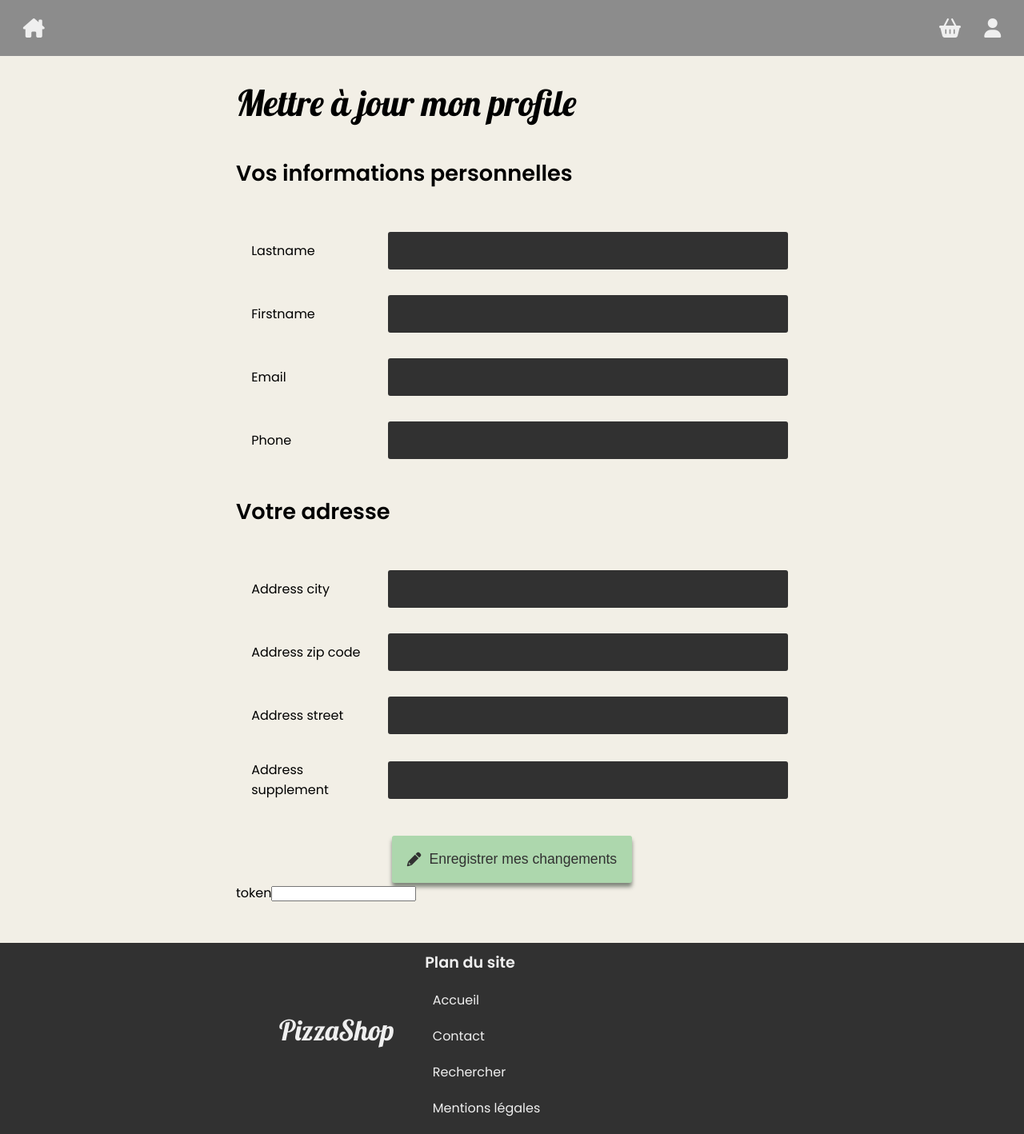
After one commit to N1Code7/project-pizzashop, a Symfony app: template templates/security/editProfile.html.twig in a window 1280 px wide. The commit adds this page. Shown: the whole page at 80% size. Run offline with Twig, Linux system fonts and the light colour scheme; the template is opened without the code that fills it, so the values that code supplies are empty; form fields are guessed from the names that the template uses; some libraries are stand-ins or nearby versions; some web fonts are replaced.

```diff
--- a/public/style.css
+++ b/public/style.css
@@ -267,7 +267,9 @@ form .form-group-errors {
   display: flex;
   justify-content: center;
   align-items: center;
-  margin-bottom: 5px;
+  margin-bottom: 7px;
+  font-size: 0.9rem;
+  color: rgb(140, 9, 9);
 }
 form .form-group-row {
   display: flex;
@@ -285,13 +287,20 @@ form .form-group-row input,
 form .form-group-row textarea {
   min-height: 47px;
   min-width: 500px;
-  border: none;
+  border: 2px solid transparent;
   border-radius: 3px;
   background: rgb(49, 49, 49);
   color: rgb(239, 239, 239);
   text-align: center;
   font-size: 1.1rem;
   letter-spacing: 1px;
+  outline: none;
+}
+form .form-group-row input:focus,
+form .form-group-row textarea:focus {
+  background: rgb(239, 239, 239);
+  color: rgb(49, 49, 49);
+  border: 2px solid rgb(49, 49, 49);
 }
 form .form-group-row input::placeholder {
   font-size: 1.1rem;
@@ -475,11 +484,11 @@ form .registration-link:visited {
   min-width: 100%;
   background: rgb(140, 140, 140);
   filter: opacity(30%);
-  border-radius: 15px;
+  border-radius: 10px;
   box-shadow: 7px 6px 8px 3px rgba(0, 0, 0, 0.9019607843);
 }
 .card-user .blur {
-  border-radius: 15px;
+  border-radius: 10px;
   backdrop-filter: blur(5px);
 }
 .card .user-block {
@@ -496,7 +505,7 @@ form .registration-link:visited {
 }
 .card .user-block span:nth-of-type(even) {
   justify-content: center;
-  border-radius: 15px;
+  border-radius: 3px;
   background: rgb(49, 49, 49);
   color: rgb(239, 239, 239);
 }
--- a/sass/components/_card.scss
+++ b/sass/components/_card.scss
@@ -127,12 +127,12 @@
       min-width: 100%;
       background: $color2;
       filter: opacity(30%);
-      border-radius: 15px;
+      border-radius: 10px;
       box-shadow: 7px 6px 8px 3px #000000e6;
     }
 
     .blur {
-      border-radius: 15px;
+      border-radius: 10px;
       backdrop-filter: blur(5px);
     }
   }
@@ -150,13 +150,9 @@
       align-items: center;
       color: $color1;
 
-      // &:nth-of-type(odd) {
-      //   margin-right: 10px;
-      // }
-
       &:nth-of-type(even) {
         justify-content: center;
-        border-radius: 15px;
+        border-radius: 3px;
         background: $color1;
         color: $color3;
       }
--- a/sass/components/_form.scss
+++ b/sass/components/_form.scss
@@ -34,7 +34,9 @@ form {
       display: flex;
       justify-content: center;
       align-items: center;
-      margin-bottom: 5px;
+      margin-bottom: 7px;
+      font-size: 0.9rem;
+      color: rgb(140, 9, 9);
     }
 
     &-row {
@@ -54,13 +56,21 @@ form {
       textarea {
         min-height: 47px;
         min-width: 500px;
-        border: none;
+        border: 2px solid transparent;
         border-radius: 3px;
         background: $color1;
         color: $color3;
         text-align: center;
         font-size: 1.1rem;
         letter-spacing: 1px;
+        outline: none;
+      }
+
+      input:focus,
+      textarea:focus {
+        background: $color3;
+        color: $color1;
+        border: 2px solid $color1;
       }
 
       input::placeholder {
--- a/src/Controller/Front/OrderController.php
+++ b/src/Controller/Front/OrderController.php
@@ -3,6 +3,7 @@
 namespace App\Controller\Front;
 
 use App\DTO\Payment;
+use App\Entity\User;
 use App\Entity\Order;
 use App\Form\PaymentType;
 use App\Repository\OrderRepository;
--- a/src/Entity/User.php
+++ b/src/Entity/User.php
@@ -36,6 +36,8 @@ class User implements UserInterface, PasswordAuthenticatedUserInterface
 
     #[Assert\EqualTo(propertyPath: "password", message: "Les deux mots de passe doivent être identiques")]
     public ?string $confirmPassword = null;
+
+    public ?string $previousPassword = null;
 
     #[ORM\Column(length: 255)]
     private ?string $lastname = null;
--- a/templates/base.html.twig
+++ b/templates/base.html.twig
@@ -28,7 +28,7 @@
             </div>
             <div class="right">
                 <a href="{{ path("app_front_basket_display") }}"><i class="fa-solid fa-basket-shopping"></i></a>
-                <a href="#"><i class="fa-solid fa-user"></i></a>
+                <a href="{{ path("app_security_displayProfile") }}"><i class="fa-solid fa-user"></i></a>
                 {% if app.user %}
                     <a href="{{ path("app_security_logout") }}"><i class="fa-solid fa-right-from-bracket"></i></a>
                 {% endif %}
--- a/templates/front/order/display.html.twig
+++ b/templates/front/order/display.html.twig
@@ -103,6 +103,9 @@
 
         </div>
 
+        <input type="hidden" name="_csrf_token"
+           value="{{ csrf_token('authenticate') }}">
+
     {{ form_end(form) }}
 
     </form>
--- /dev/null
+++ b/templates/security/editProfile.html.twig
@@ -0,0 +1,113 @@
+{% extends "base.html.twig" %}
+
+{% block title %}PizzaShop - Éditer mon profile{% endblock %}
+
+{% block body %}
+
+  <h1>Mettre à jour mon profile</h1>
+
+  {% for message in app.flashes("success") %}
+  {{ message }}
+{% endfor %}
+
+
+  <form method="POST">
+
+   {{ form_start(form) }}
+
+            <h3>Vos informations personnelles</h3>
+            <div class="form-content">
+                <div class="form-group">
+                    <div class="form-group-errors">
+                        {{ form_errors(form.lastname)}}
+                    </div>
+                    <div class="form-group-row">
+                        {{ form_label(form.lastname)}}
+                        {{ form_widget(form.lastname)}}
+                    </div>
+                </div>
+                <div class="form-group">
+                    <div class="form-group-errors">
+                        {{ form_errors(form.firstname)}}
+                    </div>
+                    <div class="form-group-row">
+                        {{ form_label(form.firstname)}}
+                        {{ form_widget(form.firstname)}}
+                    </div>
+                </div>
+                <div class="form-group">
+                    <div class="form-group-errors">
+                        {{ form_errors(form.email)}}
+                    </div>
+                    <div class="form-group-row">
+                        {{ form_label(form.email)}}
+                        {{ form_widget(form.email)}}
+                    </div>
+                </div>
+                <div class="form-group">
+                    <div class="form-group-errors">
+                        {{ form_errors(form.phone)}}
+                    </div>
+                    <div class="form-group-row">
+                        {{ form_label(form.phone)}}
+                        {{ form_widget(form.phone)}}
+                    </div>
+                </div>
+            </div>
+
+            <h3>Votre adresse</h3>
+
+            <div class="form-content">
+                <div class="form-group">
+
+                    <div class="form-group-errors">
+                            {{ form_errors(form.address.city)}}
+                    </div>
+                    <div class="form-group-row">
+                            {{ form_label(form.address.city)}}
+                            {{ form_widget(form.address.city)}}
+                    </div>
+
+                </div>
+                <div class="form-group">
+                    <div class="form-group-errors">
+                            {{ form_errors(form.address.zipCode)}}
+                    </div>
+                    <div class="form-group-row">
+                            {{ form_label(form.address.zipCode)}}
+                            {{ form_widget(form.address.zipCode)}}
+                    </div>
+                </div>
+                <div class="form-group">
+                    <div class="form-group-errors">
+                            {{ form_errors(form.address.street)}}
+                    </div>
+                    <div class="form-group-row">
+                            {{ form_label(form.address.street)}}
+                            {{ form_widget(form.address.street)}}
+                    </div>
+                </div>
+                <div class="form-group">
+                    <div class="form-group-errors">
+                            {{ form_errors(form.address.supplement)}}
+                    </div>
+                    <div class="form-group-row">
+                            {{ form_label(form.address.supplement)}}
+                            {{ form_widget(form.address.supplement)}}
+                    </div>
+                </div>
+            </div>
+
+            <div class="btn-container">
+                <button type="submit" class="btn btn-success">
+                    <i class="fa-solid fa-pencil"></i>
+                    <span>Enregistrer mes changements</span>
+                </button>
+            </div>
+
+
+            {{ form_row(form._token) }}
+            {{ form_end(form) }}
+        </form>
+
+{% endblock %}
--- a/templates/security/login.html.twig
+++ b/templates/security/login.html.twig
@@ -25,8 +25,6 @@
         </div>
 
 
-        <input type="hidden" name="_csrf_token"
-           value="{{ csrf_token('authenticate') }}">
 
         <div class="btn-container">
             <button class="btn btn-success" type="submit">
@@ -37,5 +35,8 @@
 
         <a href="{{ path("app_security_registration")}}" class="registration-link">Pas encore inscrit ? c'est par ici 👉</a>
     </div>
+
+    <input type="hidden" name="_csrf_token"
+           value="{{ csrf_token('authenticate') }}">
 </form>
 {% endblock %}
```
Also changed, not shown: src/Controller/SecurityController.php (+54 -17 lines), src/Form/EditPasswordType.php (added, +38 -0 lines), src/Form/EditProfileType.php (added, +49 -0 lines), templates/security/displayProfile.html.twig (+8 -32 lines), templates/security/editPassword.html.twig (added, +61 -0 lines), 1 other file.
